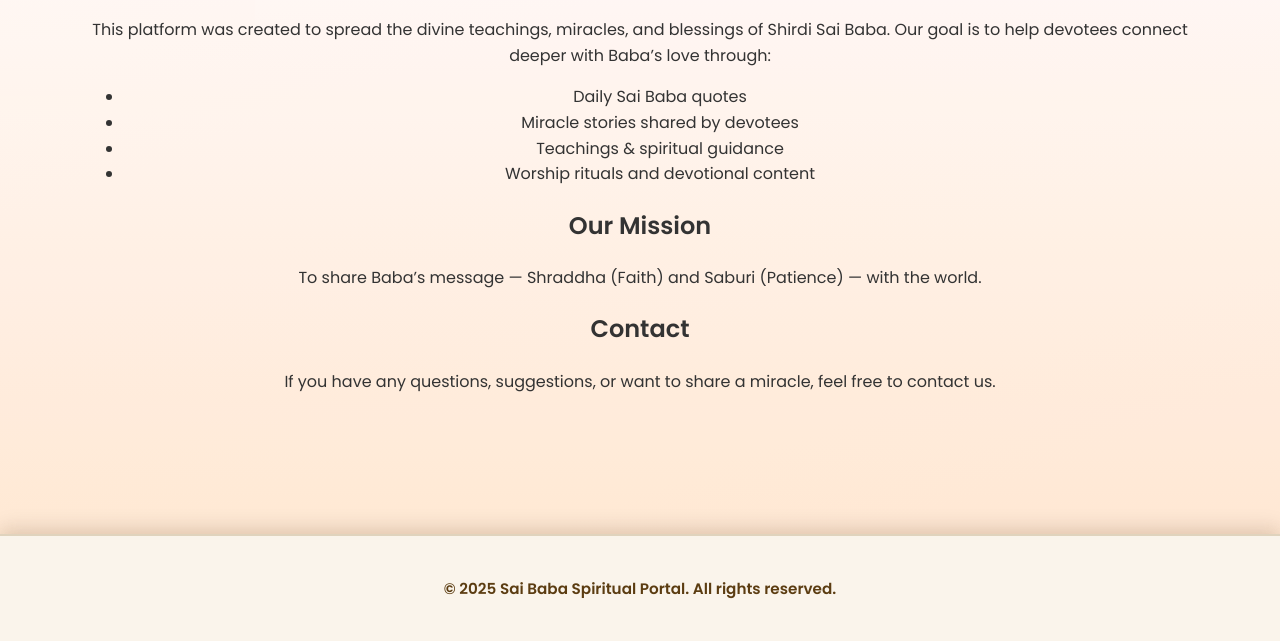
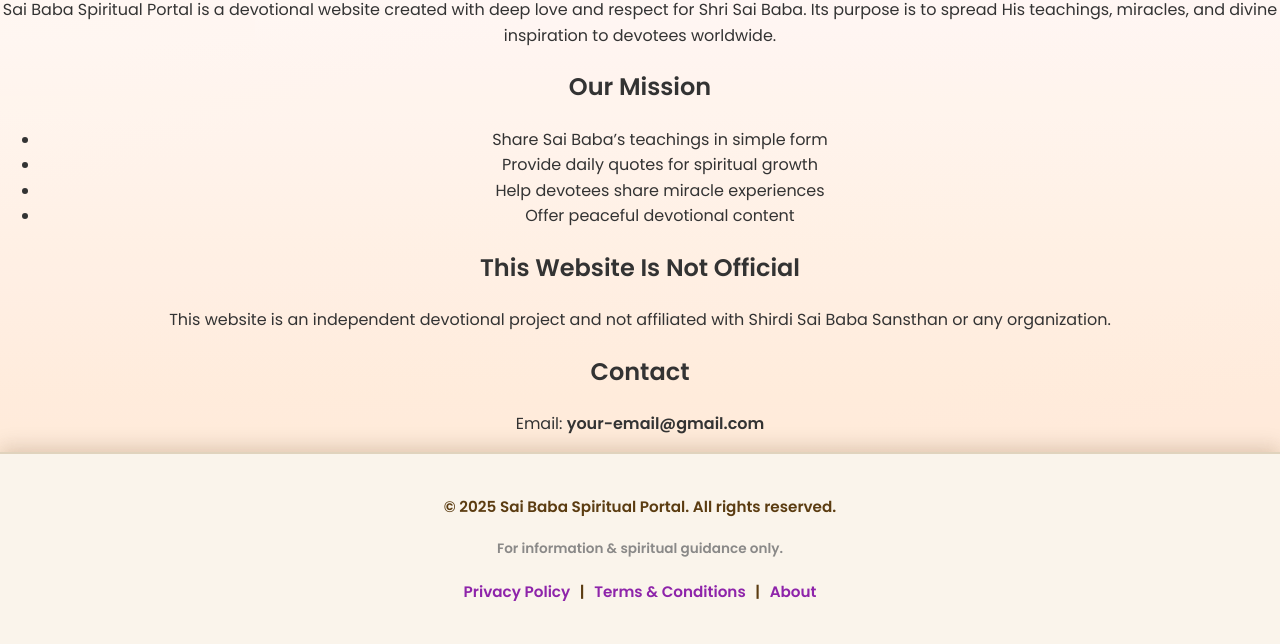
Before and after one commit to SaiBabaSpiritualPortal/Sai-Baba-Spiritual-Portal, a plain HTML site: page about.html in a window 1280 px wide. Shown: the part 159-803 px from the top of the page. Drawn offline with Linux system fonts and the light colour scheme; a web font is replaced by a local one.

Commit message:
Update about.html

```diff
--- a/about.html
+++ b/about.html
@@ -2,46 +2,65 @@
 <html lang="en">
 <head>
 <meta charset="UTF-8">
-<title>About – Sai Baba Spiritual Portal</title>
 <meta name="viewport" content="width=device-width, initial-scale=1.0">
+<title>About | Sai Baba Spiritual Portal</title>
 <link rel="stylesheet" href="style.css">
 </head>
 
 <body>
+
 <header class="site-header">
   <div class="container header-inner">
     <a href="index.html" class="brand">🌸 Sai Baba Portal 🌸</a>
     <nav class="main-nav">
       <a href="index.html">Home</a>
       <a href="teachings.html">Teachings</a>
+      <a href="chits.html">Chits</a>
+      <a href="daily-quote.html">Daily Quote</a>
+      <a href="worship.html">Worship</a>
       <a href="miracles.html">Miracles</a>
-      <a href="daily-quote.html">Daily Quote</a>
       <a href="contact.html">Contact</a>
     </nav>
   </div>
 </header>
 
-<main class="container">
-  <h1>About Sai Baba Spiritual Portal</h1>
+<main class="about-page">
 
-  <p>This platform was created to spread the divine teachings, miracles, and blessings of Shirdi Sai Baba. Our goal is to help devotees connect deeper with Baba’s love through:</p>
+<h1>About Sai Baba Spiritual Portal</h1>
 
-  <ul>
-    <li>Daily Sai Baba quotes</li>
-    <li>Miracle stories shared by devotees</li>
-    <li>Teachings & spiritual guidance</li>
-    <li>Worship rituals and devotional content</li>
-  </ul>
+<p>
+Sai Baba Spiritual Portal is a devotional website created with deep love and respect for Shri Sai Baba.
+Its purpose is to spread His teachings, miracles, and divine inspiration to devotees worldwide.
+</p>
 
-  <h2>Our Mission</h2>
-  <p>To share Baba’s message — Shraddha (Faith) and Saburi (Patience) — with the world.</p>
+<h2>Our Mission</h2>
+<ul>
+  <li>Share Sai Baba’s teachings in simple form</li>
+  <li>Provide daily quotes for spiritual growth</li>
+  <li>Help devotees share miracle experiences</li>
+  <li>Offer peaceful devotional content</li>
+</ul>
 
-  <h2>Contact</h2>
-  <p>If you have any questions, suggestions, or want to share a miracle, feel free to contact us.</p>
+<h2>This Website Is Not Official</h2>
+<p>
+This website is an independent devotional project and not affiliated with Shirdi Sai Baba Sansthan or any organization.
+</p>
+
+<h2>Contact</h2>
+<p>Email: <strong>your-email@gmail.com</strong></p>
+
 </main>
 
 <footer class="site-footer">
   <p>© 2025 Sai Baba Spiritual Portal. All rights reserved.</p>
+  <p class="disclaimer">For information & spiritual guidance only.</p>
+
+  <p>
+    <a href="privacy-policy.html">Privacy Policy</a> |
+    <a href="terms.html">Terms & Conditions</a> |
+    <a href="about.html">About</a>
+  </p>
 </footer>
+
 </body>
 </html>
```
